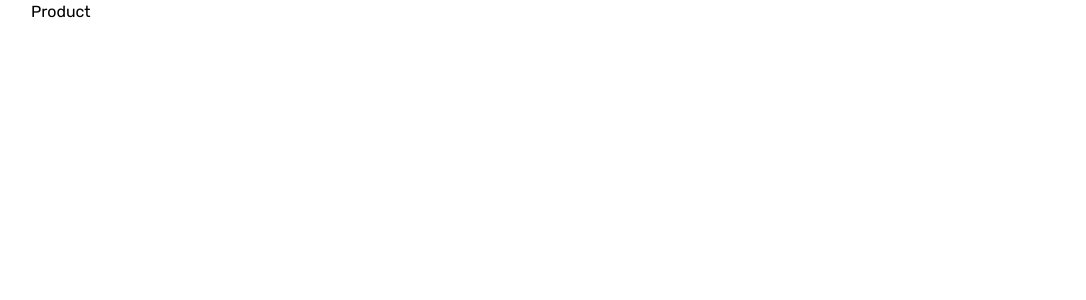
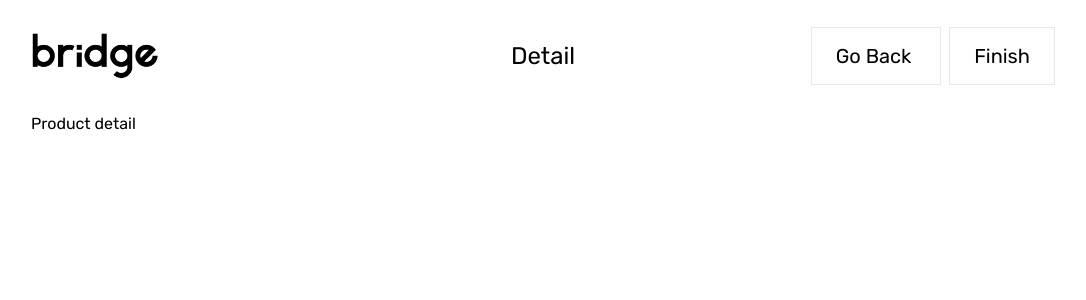
Before and after one commit to Niekvan/bridge-dashboard, a Vue app: page /product/1 in a window 1280 px wide. Shown: the top 300 px of the page, without its empty margins (97-1183 px from the left). Built offline with nearby package versions, Linux system fonts and the light colour scheme.

Commit message:
Add ProductDetail and update navigation

```diff
--- /dev/null
+++ b/src/components/ProductDetail.vue
@@ -0,0 +1,9 @@
+<template>
+  <h1>Product detail</h1>
+</template>
+
+<script>
+export default {
+  name: 'ProductDetail'
+};
+</script>
--- a/src/views/Product.vue
+++ b/src/views/Product.vue
@@ -1,9 +1,35 @@
 <template>
-  <h1>Product</h1>
+  <Navigation>
+    <template v-slot:default>
+      Detail
+    </template>
+    <template v-slot:right>
+      <router-link
+        to="/"
+        class="py-4 px-6 mr-2 border bg-white text-xl capitalize hover:bg-gray-100"
+      >
+        Go Back
+      </router-link>
+      <router-link
+        to="/result"
+        class="py-4 px-6 border bg-white text-xl capitalize hover:bg-gray-100"
+      >
+        Finish
+      </router-link>
+    </template>
+  </Navigation>
+  <ProductDetail />
 </template>
 
 <script>
+import Navigation from '@/components/Navigation';
+import ProductDetail from '@/components/ProductDetail';
+
 export default {
-  name: 'Product'
+  name: 'Product',
+  components: {
+    Navigation,
+    ProductDetail
+  }
 };
 </script>
```
Also changed, not shown: 1 other file (tests, documents, lock files or other folders).
